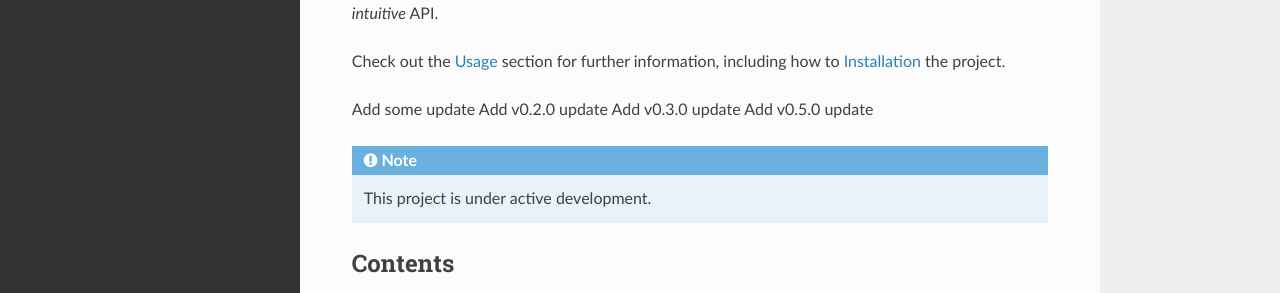
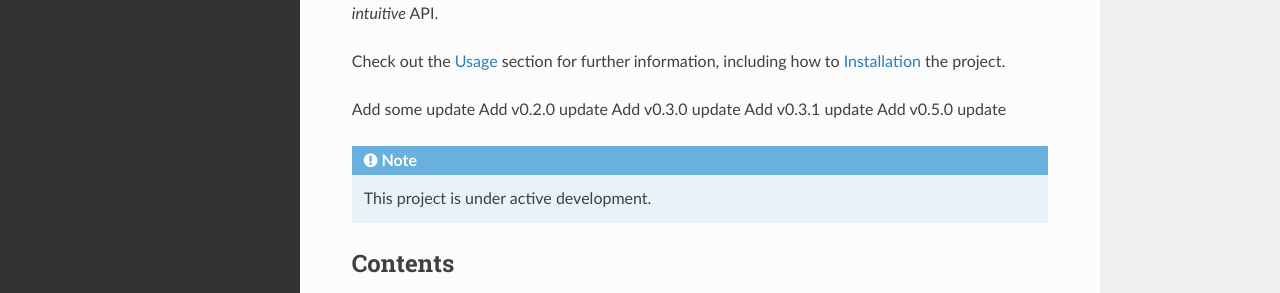
Before and after one commit to Hiroya-W/read-the-docs-tutorial, a Sphinx documentation site: the page built from docs/source/index.rst, in a window 1280 px wide. Shown: the part 206-499 px from the top of the page. Built offline with Sphinx 7.4.7 and the Read the Docs theme 2.0.0, drawn with Linux system fonts in a browser that asks for light colours.

Commit message:
Update 0.3.1

```diff
--- a/docs/source/index.rst
+++ b/docs/source/index.rst
@@ -12,6 +12,7 @@ how to :ref:`installation` the project.
 Add some update
 Add v0.2.0 update
 Add v0.3.0 update
+Add v0.3.1 update
 Add v0.5.0 update
 
 .. note::
```
